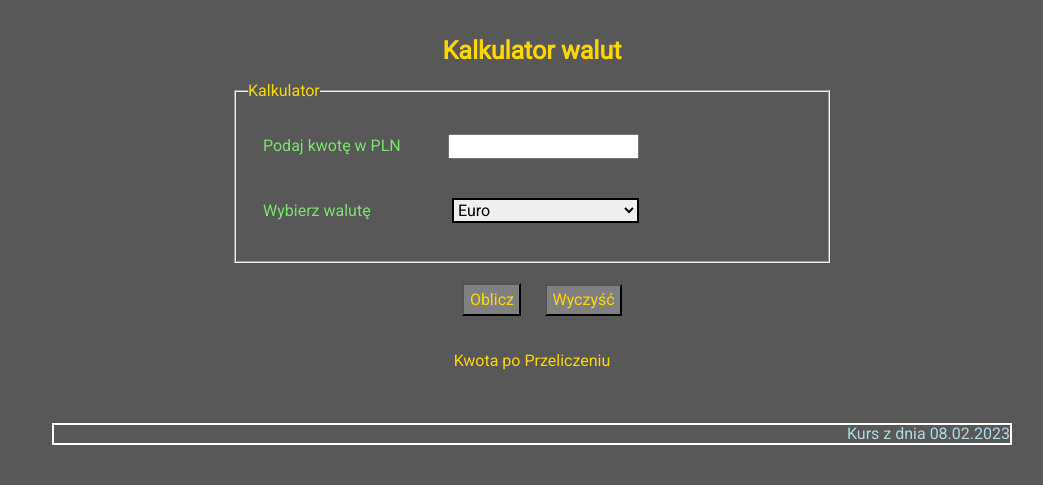
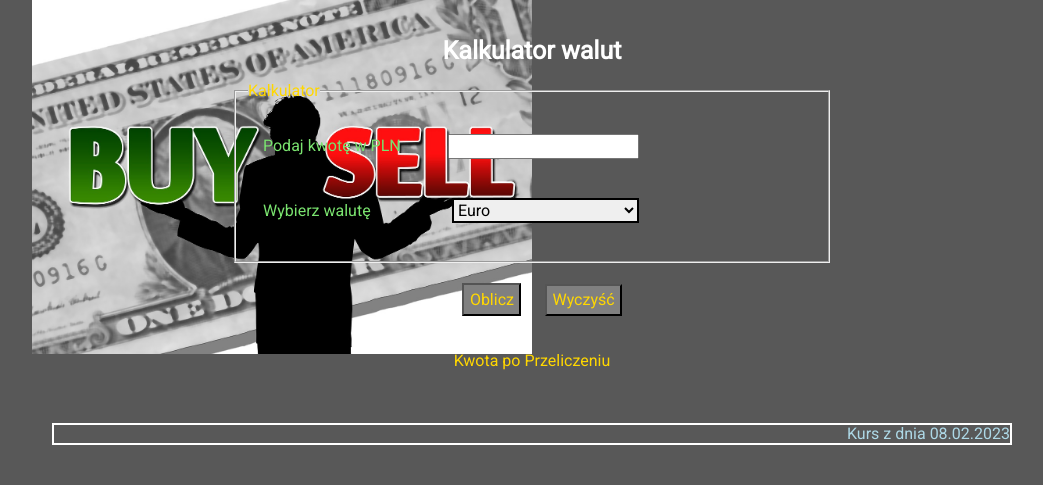
Before and after one commit to michalgozdek/currency-converter, a plain HTML site: page index.html in a window 1280 px wide. Shown: the whole page, without its empty margins (108-1151 px from the left). Drawn offline with nearby package versions, Linux system fonts and the light colour scheme.

Commit message:
opositimageadd

```diff
--- a/css/body.css
+++ b/css/body.css
@@ -9,4 +9,5 @@ html{
 .body{
     font-family: "Roboto", "bezszeryfowa";
     background-color: rgb(88, 88, 88);
+    /* background-image: url("../images/money-g39302fac1_1920.png"); */
 }
--- a/css/conteiner.css
+++ b/css/conteiner.css
@@ -8,8 +8,15 @@
 
 
 .conteiner__header {
-    color: gold;
+    color: rgb(255, 255, 255);
     text-align: center;
     font-size: 25px ;
     font-style: bold;
 }
+.backgroundImage{
+    background-image: url("../images/dollar-g76e5ae7ae_1280.jpg");
+background-size: 500px;
+background-repeat: no-repeat;
+margin: auto;
+
+}
--- a/index.html
+++ b/index.html
@@ -20,8 +20,10 @@
     <script defer src="js/code.js"></script>
 </head>
 
-<body class="body">
-    <div class="conteiner">
+<body class="body ">
+
+    <div class="conteiner backgroundImage">
+
             <h1 class="conteiner__header">Kalkulator walut</h1>
             <form class="form js-form">
                 <fieldset>
@@ -35,8 +37,8 @@
                             <span class="form__label">Wybierz walutę</span>
                             <select class="form__field js-curency" name="Curency">
 
-                            <option value="EUR" >Euro</option>
-                            <option value="USD" >Dolar</option>
+                                <option value="EUR">Euro</option>
+                                <option value="USD">Dolar</option>
                             </select>
 
                         </label>
@@ -57,6 +59,7 @@
     </div>
 
 
+
 </body>
 
 </html>
```
Also changed, not shown: images/dollar-g76e5ae7ae_1280.jpg (added), 1 other file. Lines whose indentation alone changed are shown as unchanged.
